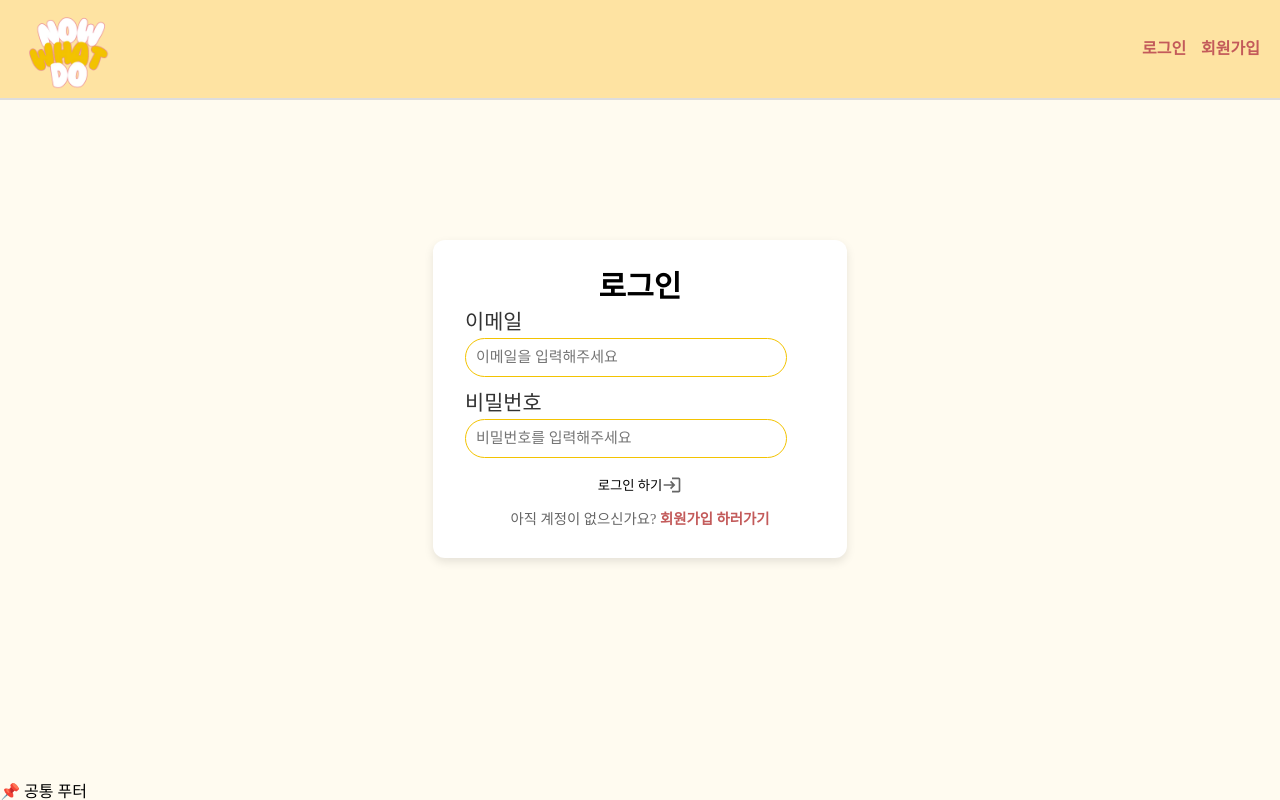
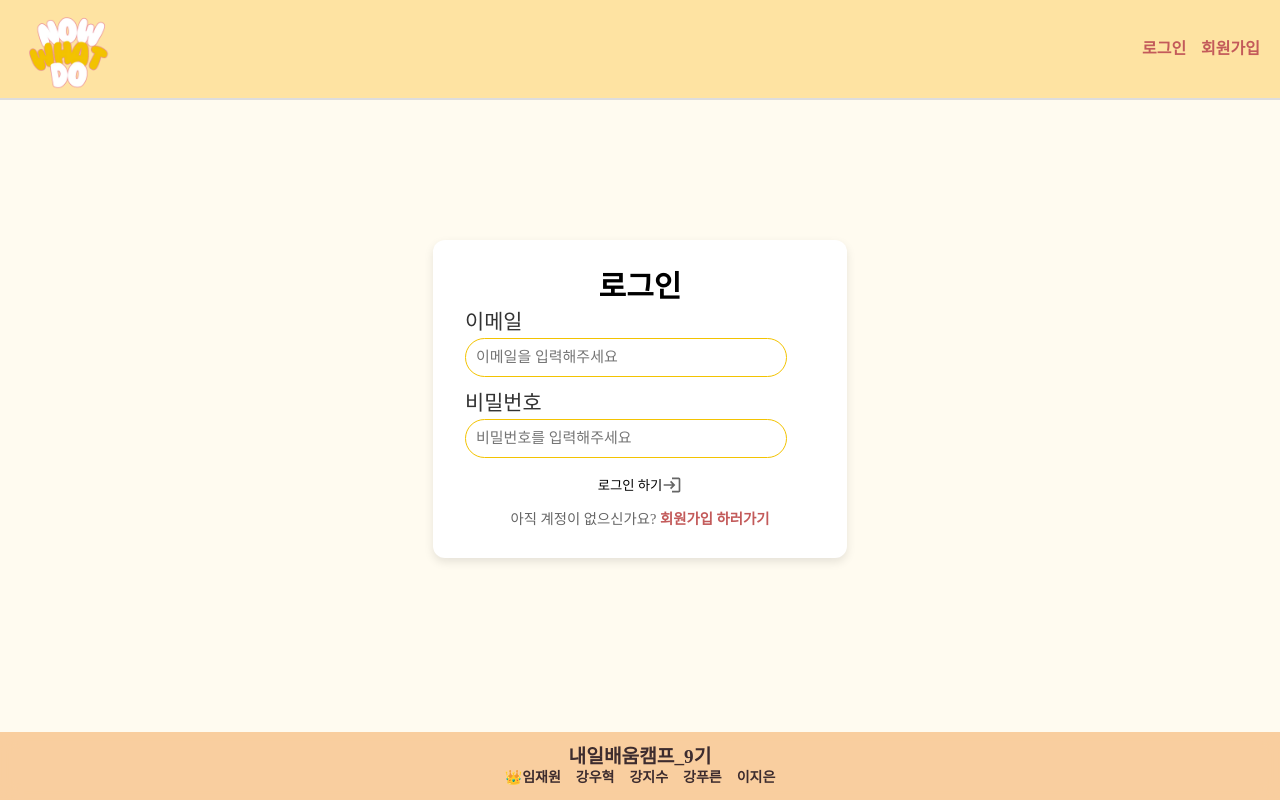
Before and after one commit to ImJaeOne/nbc-newsfeed, a React (Vite) app: page /login in a window 1280 px wide. Built offline with nearby package versions, Linux system fonts and the light colour scheme; no server answers; a web font is replaced by a local one.

Commit message:
feat: footer 추가

```diff
--- /dev/null
+++ b/src/components/Layout/Footer.jsx
@@ -0,0 +1,70 @@
+import styled from 'styled-components';
+
+const Footer = () => {
+  return (
+    <FooterContainer>
+      <FooterContent>
+        <FooterTitle>내일배움캠프_9기</FooterTitle>
+        <LinkContainer>
+          <FooterLink href="https://github.com/ImJaeOne" target="_blank">
+            👑임재원
+          </FooterLink>
+          <FooterLink href="https://github.com/woohyuckk" target="_blank">
+            강우혁
+          </FooterLink>
+          <FooterLink href="https://github.com/K-jisu" target="_blank">
+            강지수
+          </FooterLink>
+          <FooterLink href="https://velog.io/@pureunkang/posts" target="_blank">
+            강푸른
+          </FooterLink>
+          <FooterLink href="https://velog.io/@bungbuung" target="_blank">
+            이지은
+          </FooterLink>
+        </LinkContainer>
+      </FooterContent>
+    </FooterContainer>
+  );
+};
+
+export default Footer;
+
+// Styled Components
+const FooterContainer = styled.footer`
+  width: 100%;
+  background: rgba(247, 187, 124, 0.7); /* 투명도 조절 */
+  backdrop-filter: blur(10px); /* 블러 효과 */
+  display: flex;
+  justify-content: center;
+  align-items: center;
+  padding: 15px 0;
+`;
+const FooterTitle = styled.h1`
+  font-size: 1.2rem;
+  font-weight: bold;
+`;
+const FooterContent = styled.div`
+  display: flex;
+  flex-direction: column;
+  align-items: center;
+  color: #3d2c2e; /* 배경색과 어울리는 어두운 글씨 */
+  font-size: 14px;
+  font-weight: 600;
+`;
+
+const LinkContainer = styled.div`
+  display: flex;
+  gap: 15px;
+  margin-top: 5px;
+`;
+
+const FooterLink = styled.a`
+  color: #3d2c2e;
+  text-decoration: none;
+  font-weight: bold;
+  transition: color 0.3s ease-in-out;
+
+  &:hover {
+    color: #9c5c2a; /* 호버 시 색상 변경 */
+  }
+`;
--- a/src/components/Layout/Layout.jsx
+++ b/src/components/Layout/Layout.jsx
@@ -5,6 +5,7 @@ import FloatBtn from './FloatBtn';
 import { useContext } from 'react';
 import { AuthContext } from '../../contexts/AuthProvider';
 import { LOGIN_STATUS } from '../../constants/login';
+import Footer from './Footer';
 
 const Layout = () => {
   const { isLogin } = useContext(AuthContext);
@@ -17,7 +18,7 @@ const Layout = () => {
         <Outlet />
       </S.Main>
       {FloatBtnStatus && <FloatBtn />}
-      <footer>📌 공통 푸터</footer>
+      <Footer />
     </S.Layout>
   );
 };
--- a/src/components/MyPage/MyPostList.jsx
+++ b/src/components/MyPage/MyPostList.jsx
@@ -19,7 +19,7 @@ const MyPostList = () => {
           )
           .eq('user_num', user.num)
           .order('post_date', { ascending: false });
-
+        console.log(data);
         const sortedMyPosts = data.map((post) => ({
           ...post,
           post_date: getTimeAgo(post.post_date),
@@ -37,6 +37,16 @@ const MyPostList = () => {
     fetchPostData();
   }, []);
 
+  useEffect(() => {
+    const fetchdaechoong = async () => {
+      const { data, error } = await supabase
+        .from('post_like')
+        .select('*, posts: post_num(*)')
+        .eq('user_num', user.num);
+      console.log(data, error);
+    };
+    fetchdaechoong();
+  }, []);
   return (
     <S.PostListDashboard>
       <S.MyPostListContainer>
--- /dev/null
+++ b/src/components/MyPage/supabase.jsx
@@ -0,0 +1,4 @@
+const { data, error } = await supabase
+  .from('post_like')
+  .select('*, posts: post_num(*)')
+  .eq('user_num', user.num);
```
